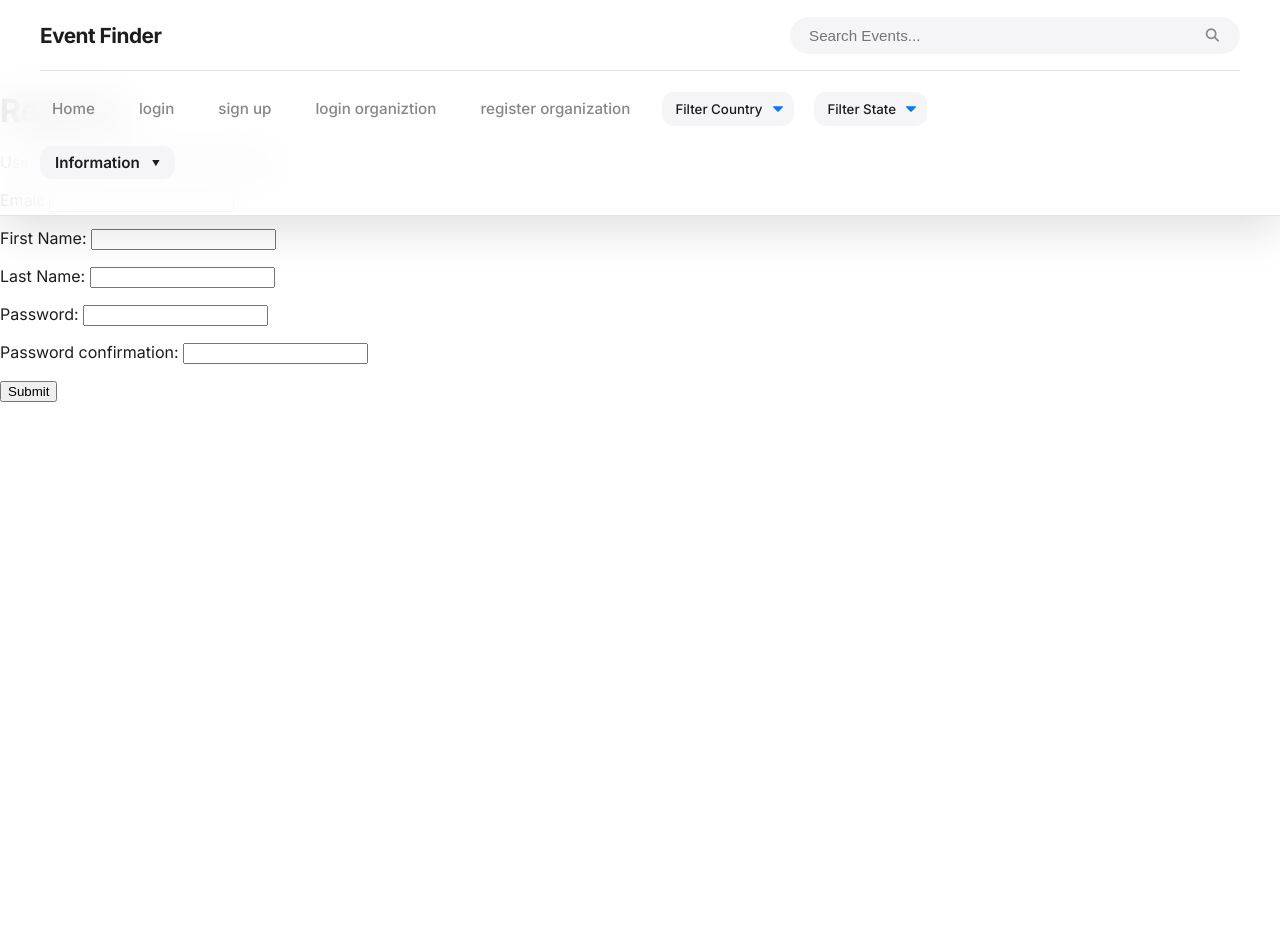
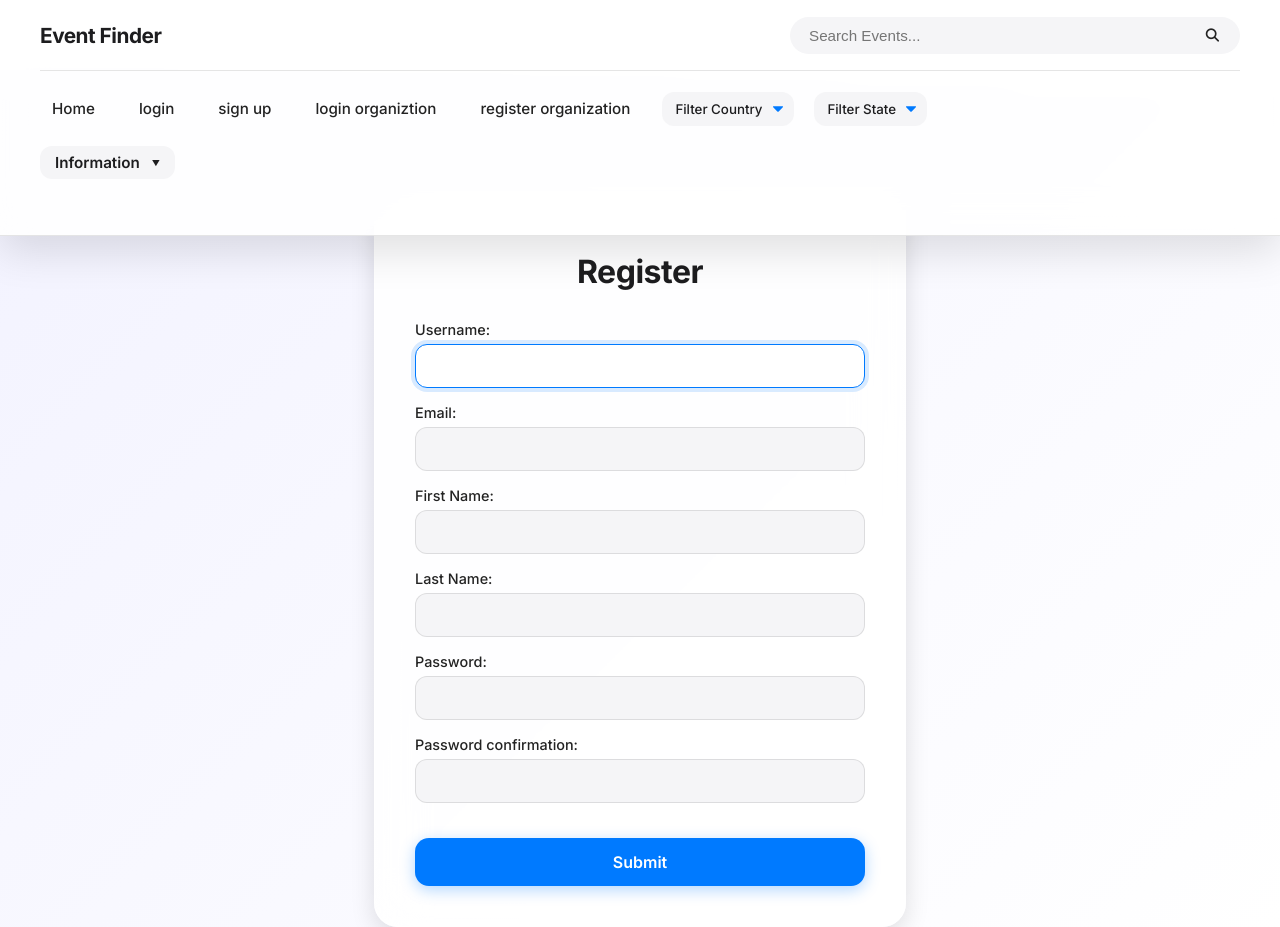
Before and after one commit to JesseSinti/DjangoUnit2Project, a Django app: page /signup/ in a window 1280 px wide. Before the commit the page ends 402 px from the top, so only its background shows below. Run offline with Django 5.2, Linux system fonts and the light colour scheme.

Commit message:
login/logout styling

```diff
--- a/Django_Unit_Project_2/App/static/common.css
+++ b/Django_Unit_Project_2/App/static/common.css
@@ -12,7 +12,7 @@
 
     /* Navbar Dimensions */
     --peek-height: 70px;  /* Closed height */
-    --open-height: 215px; /* Base height for links/filters (Level 1 Peak) */
+    --open-height: 235px; /* Base height for links/filters (Level 1 Peak) */
     --info-open-height: 480px; /* Height when the information tab is also open (Level 2 Peak) */
 
     /* Animations */
--- a/Django_Unit_Project_2/App/static/login.css
+++ b/Django_Unit_Project_2/App/static/login.css
@@ -3,7 +3,7 @@
 
 :root {
     --primary-text: #1d1d1f;
-    --secondary-text: #86868b;
+    --secondary-text: #000000;
     --glass-border: 1px solid rgba(0, 0, 0, 0.1);
     --primary-blue: #007aff;
     --shadow-md: 0 8px 24px rgba(0, 0, 0, 0.12);
--- a/Django_Unit_Project_2/App/static/signup.css
+++ b/Django_Unit_Project_2/App/static/signup.css
@@ -0,0 +1,187 @@
+/* Import core variables from common.css for consistency */
+:root {
+    --primary-text: #1d1d1f;
+    --secondary-text: #232323;
+    --glass-border: 1px solid rgba(0, 0, 0, 0.1);
+    --primary-blue: #007aff;
+    --shadow-md: 0 8px 24px rgba(0, 0, 0, 0.12);
+    --pill-bg: #f5f5f7;
+}
+
+/* =========================================
+   1. LAYOUT & CONTAINER STYLING
+   ========================================= */
+.register-container {
+    /* Full screen alignment */
+    display: flex;
+    justify-content: center;
+    align-items: flex-start;
+    padding-top: 120px;
+    min-height: calc(100vh - 70px);
+    background: linear-gradient(135deg, rgba(230, 230, 255, 0.5) 0%, rgba(255, 255, 255, 0.2) 100%);
+}
+
+.register-form-wrapper {
+    /* Apply the central Glass Card look */
+    width: 100%;
+    max-width: 450px; /* Slightly wider to accommodate complex forms */
+    padding: 40px;
+
+    /* Inherit/mimic the .glass-card style */
+    background: rgba(255, 255, 255, 0.85);
+    backdrop-filter: blur(25px);
+    -webkit-backdrop-filter: blur(25px);
+    border-radius: 24px;
+    border: 1px solid rgba(255, 255, 255, 0.7);
+    box-shadow: var(--shadow-md);
+    text-align: center;
+}
+
+.register-text {
+    font-size: 2rem;
+    font-weight: 700;
+    color: var(--primary-text);
+    margin-bottom: 30px;
+    letter-spacing: -0.5px;
+}
+
+/* =========================================
+   2. FORM ELEMENTS (Inputs, Labels, Errors)
+   ========================================= */
+
+/* Django form rendering uses <p> tags for field wrapper */
+.register-form p {
+    margin-bottom: 15px;
+    text-align: left;
+}
+
+/* General form labels (for text fields, etc.) */
+.register-form label {
+    display: block;
+    font-size: 0.9rem;
+    font-weight: 500;
+    color: var(--secondary-text);
+    margin-bottom: 6px;
+}
+
+/* Standard input fields (text, password, etc.) */
+.register-form input:not([type="checkbox"]),
+.register-form select,
+.register-form textarea {
+    /* Input field styling (Pill shape and focus effect) */
+    width: 100%;
+    padding: 12px 15px;
+    background-color: var(--pill-bg);
+    border: var(--glass-border);
+    border-radius: 12px;
+    font-size: 1rem;
+    color: var(--primary-text);
+    box-sizing: border-box;
+    transition: all 0.2s ease;
+    -webkit-appearance: none;
+    appearance: none;
+}
+
+.register-form input:not([type="checkbox"]):focus,
+.register-form select:focus,
+.register-form textarea:focus {
+    outline: none;
+    border-color: var(--primary-blue);
+    background-color: #fff;
+    box-shadow: 0 0 0 4px rgba(0, 122, 255, 0.15);
+}
+
+/* Error Message Styling */
+.register-form ul.errorlist {
+    list-style: none;
+    padding: 0;
+    margin-top: 5px;
+    font-size: 0.85rem;
+    color: #ff3b30; /* Red color for errors */
+}
+
+/* =========================================
+   2.1 CHECKBOX CLEANUP STYLING (The Fix)
+   ========================================= */
+
+/* 1. Ensure the container <p> tag is set up for alignment */
+.register-form p:has(input[type="checkbox"]) {
+    display: flex; /* Use flexbox for alignment */
+    align-items: center; /* Vertically center items */
+    gap: 10px; /* Space between the label and the checkbox */
+}
+
+/* 2. Style the label for the checkbox */
+.register-form input[type="checkbox"] + label,
+.register-form label[for^="id_"][class=""] {
+    /* Set the label to align nicely with the checkbox */
+    order: 1; /* Place the label before the input in this flex container */
+    margin-bottom: 0;
+    font-weight: 400; /* Use the same font weight as custom fields */
+    color: var(--primary-text);
+    /* Remove unnecessary padding from previous attempts */
+    padding-left: 0;
+}
+
+/* 3. Style the default input to look cleaner and align it */
+.register-form input[type="checkbox"] {
+    display: inline-block; /* Ensure it is visible */
+    order: 2; /* Place the checkbox after the label */
+
+    /* Optional: Style the native checkbox slightly for a cleaner look */
+    width: 18px;
+    height: 18px;
+    margin: 0; /* Remove default margins */
+
+    /* Use the same border/background as the pills for consistency */
+    background-color: var(--pill-bg);
+    border: 1px solid var(--secondary-text);
+    border-radius: 4px; /* Soft corners */
+
+    /* Remove the conflicting properties for text/password inputs */
+    padding: 0;
+    -webkit-appearance: checkbox; /* Ensure browser renders it as a checkbox */
+    appearance: checkbox;
+}
+
+/* 4. Focus state for interaction feedback */
+.register-form input[type="checkbox"]:focus {
+    box-shadow: 0 0 0 3px rgba(0, 122, 255, 0.3);
+    border-color: var(--primary-blue);
+}
+
+/* =========================================
+   3. SUBMIT BUTTON
+   ========================================= */
+.submit-btn {
+    /* Replicate the primary glass button style */
+    appearance: none;
+    width: 100%;
+    display: inline-flex;
+    align-items: center;
+    justify-content: center;
+
+    padding: 14px 24px;
+    margin-top: 20px;
+    font-family: inherit;
+    font-weight: 600;
+    font-size: 1rem;
+
+    background-color: var(--primary-blue);
+    color: white;
+    border: none;
+    border-radius: 14px;
+    cursor: pointer;
+    box-shadow: 0 4px 15px rgba(0, 122, 255, 0.3);
+    transition: all 0.2s ease;
+}
+
+.submit-btn:hover {
+    background-color: #0062cc;
+    transform: translateY(-1px);
+    box-shadow: 0 6px 20px rgba(0, 122, 255, 0.4);
+}
+
+.submit-btn:active {
+    transform: scale(0.98);
+}
--- a/Django_Unit_Project_2/App/templates/login.html
+++ b/Django_Unit_Project_2/App/templates/login.html
@@ -1,7 +1,7 @@
 {% extends 'base.html' %}
 {% load static %}
-<link rel="stylesheet" href="{% static 'login.css' %}">
     {%block content%}
+        <link rel="stylesheet" href="{% static 'login.css' %}">
         <div class="login-container">
             <div class="login-form-wrapper">
                 <h1>Login</h1>
--- a/Django_Unit_Project_2/App/templates/organization_login.html
+++ b/Django_Unit_Project_2/App/templates/organization_login.html
@@ -1,6 +1,7 @@
 {%extends 'base.html'%}
 {%load static%}
     {%block content%}
+        <link rel="stylesheet" href="{% static 'login.css' %}">
         <div class="login-container">
             <div class="login-form-wrapper">
                 <h1>Organization Login</h1>
--- a/Django_Unit_Project_2/App/templates/organization_signup.html
+++ b/Django_Unit_Project_2/App/templates/organization_signup.html
@@ -1,6 +1,7 @@
 {%extends 'base.html'%}
 {%load static%}
     {%block content%}
+        <link rel="stylesheet" href="{% static 'signup.css' %}">
         <div class="register-container">
             <div class="register-form-wrapper">
                 <h1 class="register-text">Organization Register</h1>
--- a/Django_Unit_Project_2/App/templates/signup.html
+++ b/Django_Unit_Project_2/App/templates/signup.html
@@ -1,6 +1,7 @@
 {%extends 'base.html'%}
 {% load static %}
     {%block content%}
+        <link rel="stylesheet" href="{% static 'signup.css' %}">
         <div class="register-container">
             <div class="register-form-wrapper">
                 <h1 class="register-text">Register</h1>
```
